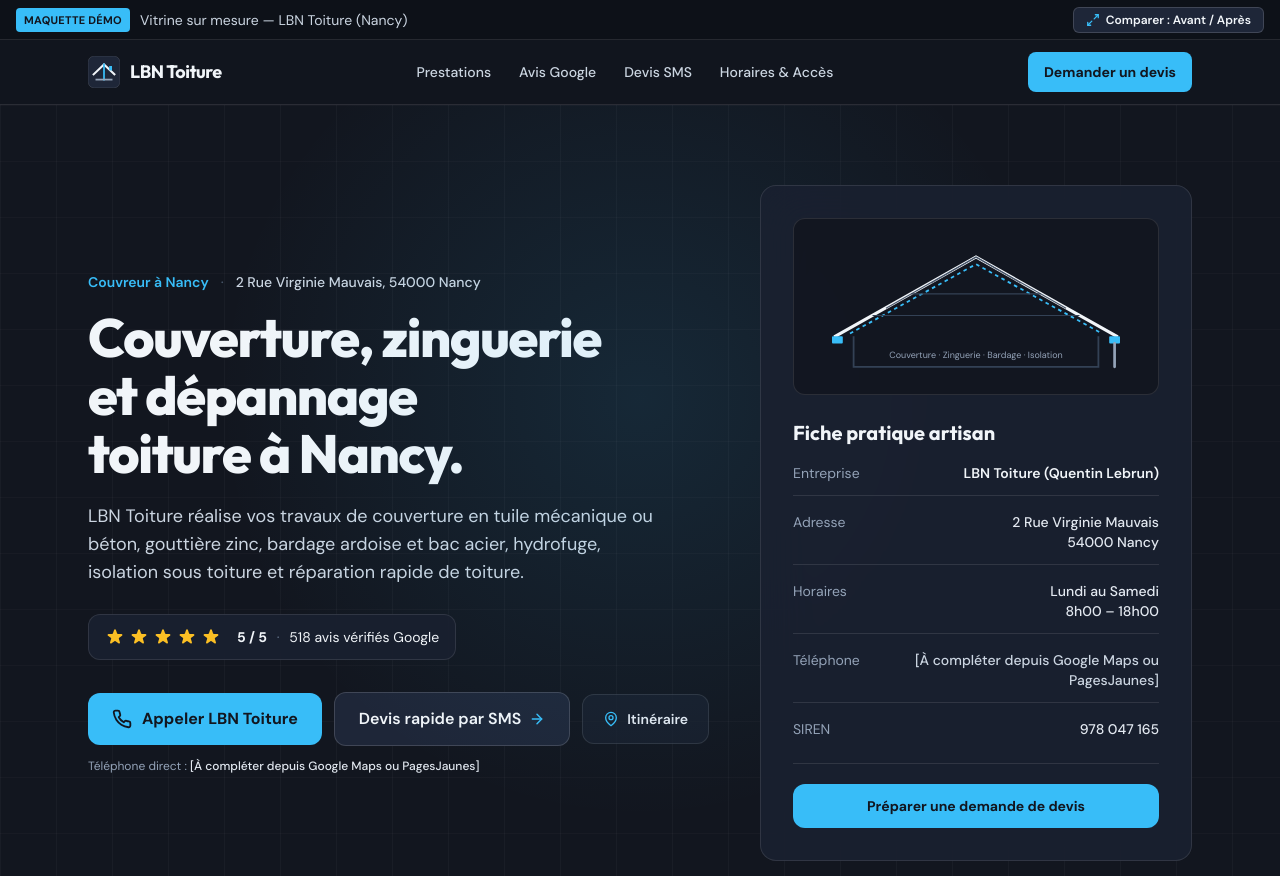
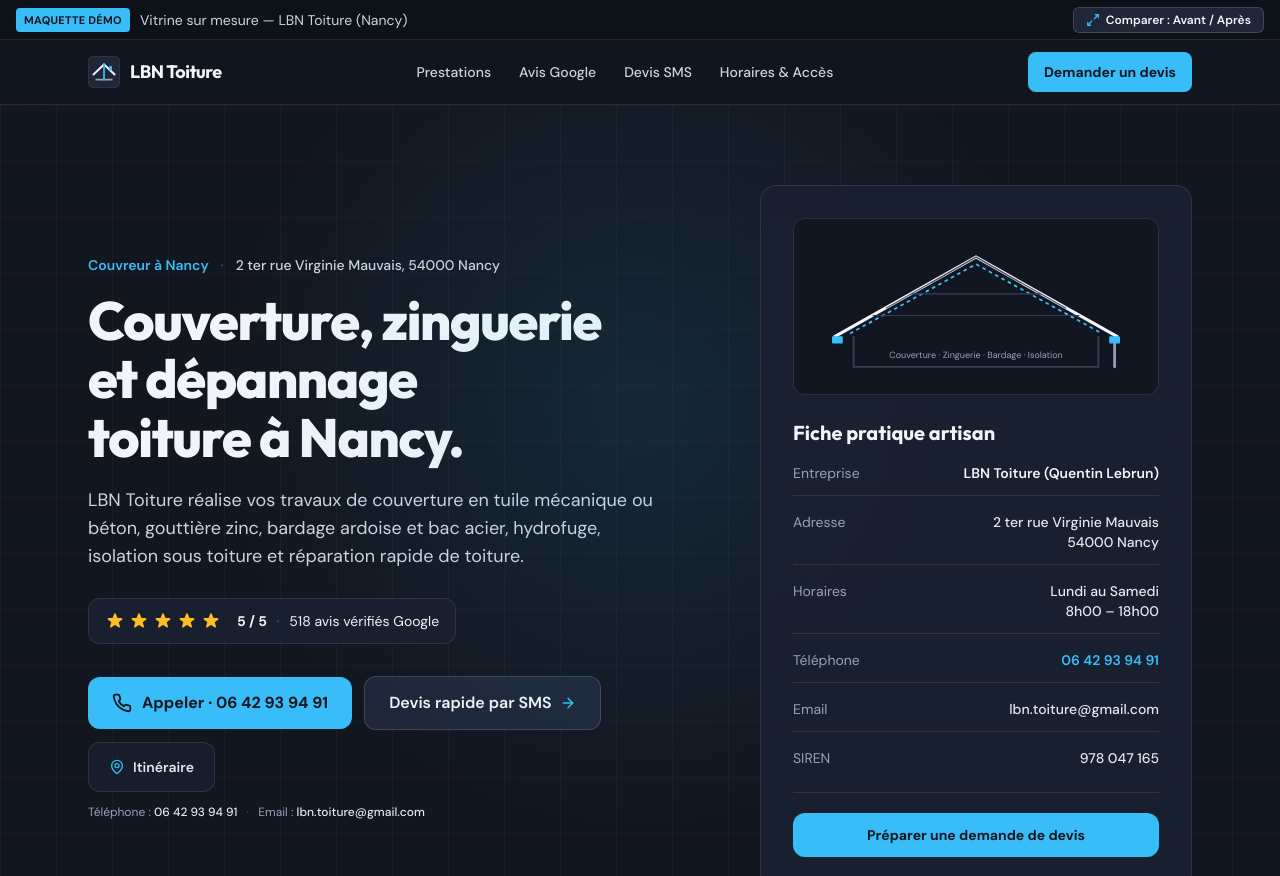
Before and after one commit to velox-studio-fr/LBN-Toiture, a plain HTML site: page index.html in a window 1280 px wide. Shown: the top 876 px of the page. Drawn offline with nearby package versions, Linux system fonts and the light colour scheme.

Commit message:
Update index.html

```diff
--- a/index.html
+++ b/index.html
@@ -6,7 +6,7 @@
     <title>LBN Toiture — Couvreur &amp; Zinguerie à Nancy (54000)</title>
     <meta
       name="description"
-      content="LBN Toiture à Nancy (2 Rue Virginie Mauvais, 54000) : couverture tuile mécanique et béton, gouttière zinc, bardage ardoise et bac acier, hydrofuge, isolation et dépannage toiture. Note Google 5/5 (518 avis vérifiés)."
+      content="LBN Toiture à Nancy (2 ter rue Virginie Mauvais, 54000) : couverture tuile mécanique et béton, gouttière zinc, bardage ardoise et bac acier, hydrofuge, isolation et dépannage toiture. Note Google 5/5 (518 avis vérifiés)."
     />
     <meta property="og:title" content="LBN Toiture — Couvreur à Nancy (54000)" />
     <meta
@@ -260,7 +260,7 @@
               <div class="flex flex-wrap items-center gap-x-3 gap-y-1 text-sm font-medium text-slate-300 mb-4">
                 <span class="text-steel-light font-semibold">Couvreur à Nancy</span>
                 <span aria-hidden="true" class="text-slate-600">·</span>
-                <span>2 Rue Virginie Mauvais, 54000 Nancy</span>
+                <span>2 ter rue Virginie Mauvais, 54000 Nancy</span>
               </div>
 
               <h1
@@ -297,13 +297,13 @@
               <!-- Actions rapides : Appel + Devis + Itinéraire -->
               <div class="flex flex-col sm:flex-row sm:flex-wrap items-stretch sm:items-center gap-3">
                 <a
-                  href="tel:+33XXXXXXXXX"
+                  href="tel:+33642939491"
                   class="inline-flex items-center justify-center gap-2.5 px-6 py-3.5 rounded-xl bg-steel-light hover:bg-steel-bright text-mineral-base font-bold text-base transition-colors whitespace-nowrap min-h-[48px]"
                 >
                   <svg class="w-5 h-5 shrink-0" viewBox="0 0 24 24" fill="none" stroke="currentColor" stroke-width="2.2" stroke-linecap="round" stroke-linejoin="round" aria-hidden="true">
                     <path d="M22 16.92v3a2 2 0 0 1-2.18 2 19.79 19.79 0 0 1-8.63-3.07 19.5 19.5 0 0 1-6-6 19.79 19.79 0 0 1-3.07-8.67A2 2 0 0 1 4.11 2h3a2 2 0 0 1 2 1.72 12.84 12.84 0 0 0 .7 2.81 2 2 0 0 1-.45 2.11L8.09 9.91a16 16 0 0 0 6 6l1.27-1.27a2 2 0 0 1 2.11-.45 12.84 12.84 0 0 0 2.81.7A2 2 0 0 1 22 16.92z" />
                   </svg>
-                  <span>Appeler LBN Toiture</span>
+                  <span>Appeler · 06 42 93 94 91</span>
                 </a>
 
                 <a
@@ -318,7 +318,7 @@
                 </a>
 
                 <a
-                  href="https://www.google.com/maps/search/?api=1&query=2+Rue+Virginie+Mauvais+54000+Nancy"
+                  href="https://www.google.com/maps/search/?api=1&query=2+ter+rue+Virginie+Mauvais+54000+Nancy"
                   target="_blank"
                   rel="noopener noreferrer"
                   class="inline-flex items-center justify-center gap-2 px-5 py-3.5 rounded-xl bg-mineral-elevated/70 hover:bg-mineral-soft text-slate-200 border border-white/10 font-semibold text-sm transition-colors whitespace-nowrap min-h-[48px]"
@@ -332,7 +332,9 @@
               </div>
 
               <p class="mt-3 text-xs text-slate-400">
-                Téléphone direct : <span class="font-medium text-slate-200">[À compléter depuis Google Maps ou PagesJaunes]</span>
+                Téléphone : <a href="tel:+33642939491" class="font-medium text-slate-200 hover:text-steel-light tabular-nums">06 42 93 94 91</a>
+                <span class="mx-1.5 text-slate-600">·</span>
+                Email : <a href="mailto:lbn.toiture@gmail.com" class="font-medium text-slate-200 hover:text-steel-light">lbn.toiture@gmail.com</a>
               </p>
             </div>
 
@@ -382,7 +384,7 @@
                     <div class="flex items-start justify-between gap-4 pb-3 border-b border-white/10">
                       <dt class="text-slate-400 shrink-0">Adresse</dt>
                       <dd class="text-right font-medium text-slate-200">
-                        2 Rue Virginie Mauvais<br />54000 Nancy
+                        2 ter rue Virginie Mauvais<br />54000 Nancy
                       </dd>
                     </div>
                     <div class="flex items-start justify-between gap-4 pb-3 border-b border-white/10">
@@ -393,8 +395,14 @@
                     </div>
                     <div class="flex items-start justify-between gap-4 pb-3 border-b border-white/10">
                       <dt class="text-slate-400 shrink-0">Téléphone</dt>
-                      <dd class="text-right font-medium text-slate-300">
-                        [À compléter depuis Google Maps ou PagesJaunes]
+                      <dd class="text-right font-semibold text-steel-light tabular-nums">
+                        <a href="tel:+33642939491" class="hover:underline">06 42 93 94 91</a>
+                      </dd>
+                    </div>
+                    <div class="flex items-start justify-between gap-4 pb-3 border-b border-white/10">
+                      <dt class="text-slate-400 shrink-0">Email</dt>
+                      <dd class="text-right font-medium text-slate-200">
+                        <a href="mailto:lbn.toiture@gmail.com" class="hover:text-steel-light hover:underline">lbn.toiture@gmail.com</a>
                       </dd>
                     </div>
                     <div class="flex items-start justify-between gap-4">
@@ -822,7 +830,7 @@
                   </p>
                 </div>
                 <a
-                  href="https://www.google.com/maps/search/?api=1&query=LBN+Toiture+2+Rue+Virginie+Mauvais+54000+Nancy"
+                  href="https://www.google.com/maps/search/?api=1&query=LBN+Toiture+2+ter+rue+Virginie+Mauvais+54000+Nancy"
                   target="_blank"
                   rel="noopener noreferrer"
                   class="inline-flex items-center justify-center px-4 py-2.5 rounded-lg bg-mineral-base hover:bg-mineral-elevated text-slate-100 text-sm font-semibold transition-colors whitespace-nowrap shrink-0"
@@ -988,7 +996,7 @@
                   <div class="grid sm:grid-cols-3 gap-3">
                     <a
                       id="sms-native-link"
-                      href="sms:+33XXXXXXXXX?body="
+                      href="sms:+33642939491?body="
                       class="sm:col-span-1 inline-flex items-center justify-center gap-2 px-4 py-3 rounded-xl bg-steel-dark hover:bg-steel-darkHover text-white font-semibold text-sm transition-colors text-center min-h-[44px]"
                     >
                       <span>Ouvrir SMS</span>
@@ -1003,7 +1011,7 @@
                     </button>
 
                     <a
-                      href="tel:+33XXXXXXXXX"
+                      href="tel:+33642939491"
                       class="sm:col-span-1 inline-flex items-center justify-center gap-2 px-4 py-3 rounded-xl bg-[#FAF9F6] border border-slate-400 hover:border-slate-900 text-slate-900 font-semibold text-sm transition-colors text-center min-h-[44px]"
                     >
                       <span>Appeler</span>
@@ -1045,8 +1053,9 @@
                   </div>
                 </dl>
               </div>
-              <p class="mt-6 text-xs text-slate-400">
-                Téléphone : [À compléter depuis Google Maps ou PagesJaunes]
+              <p class="mt-6 text-xs text-slate-300 space-y-1">
+                <span class="block">Téléphone : <a href="tel:+33642939491" class="text-steel-light font-semibold hover:underline tabular-nums">06 42 93 94 91</a></span>
+                <span class="block">Email : <a href="mailto:lbn.toiture@gmail.com" class="text-slate-200 hover:text-steel-light hover:underline">lbn.toiture@gmail.com</a></span>
               </p>
             </div>
 
@@ -1054,7 +1063,7 @@
               <div>
                 <p class="text-sm font-semibold text-steel-light mb-2">Localisation &amp; Zone d'intervention</p>
                 <h2 class="font-display font-bold text-2xl sm:text-3xl text-slate-100 mb-3">
-                  2 Rue Virginie Mauvais, 54000 Nancy
+                  2 ter rue Virginie Mauvais, 54000 Nancy
                 </h2>
                 <p class="text-slate-300 text-sm sm:text-base leading-relaxed max-w-xl mb-6">
                   Entreprise implantée à Nancy (Meurthe-et-Moselle) pour vos travaux de couverture, zinguerie, bardage et dépannage toiture.
@@ -1063,7 +1072,7 @@
 
               <div class="flex flex-col sm:flex-row sm:items-center gap-3 pt-4 border-t border-white/10">
                 <a
-                  href="https://www.google.com/maps/search/?api=1&query=2+Rue+Virginie+Mauvais+54000+Nancy"
+                  href="https://www.google.com/maps/search/?api=1&query=2+ter+rue+Virginie+Mauvais+54000+Nancy"
                   target="_blank"
                   rel="noopener noreferrer"
                   class="inline-flex items-center justify-center gap-2.5 px-6 py-3.5 rounded-xl bg-steel-light hover:bg-steel-bright text-mineral-base font-bold text-sm sm:text-base transition-colors whitespace-nowrap min-h-[48px]"
@@ -1095,7 +1104,7 @@
         <div>
           <p class="font-display font-bold text-slate-100 text-base">LBN Toiture</p>
           <p class="text-xs sm:text-sm text-slate-400 mt-1">
-            2 Rue Virginie Mauvais, 54000 Nancy · Lundi au Samedi, 8h à 18h · SIREN 978 047 165
+            2 ter rue Virginie Mauvais, 54000 Nancy · 06 42 93 94 91 · lbn.toiture@gmail.com · SIREN 978 047 165
           </p>
         </div>
 
@@ -1116,13 +1125,13 @@
     <!-- Bouton d'appel direct fixe en bas sur mobile -->
     <div class="md:hidden fixed bottom-4 inset-x-4 z-40 shadow-2xl">
       <a
-        href="tel:+33XXXXXXXXX"
+        href="tel:+33642939491"
         class="w-full inline-flex items-center justify-center gap-2.5 px-5 py-3.5 rounded-xl bg-steel-light hover:bg-steel-bright text-mineral-base font-bold text-base transition-colors min-h-[48px]"
       >
         <svg class="w-5 h-5 shrink-0" viewBox="0 0 24 24" fill="none" stroke="currentColor" stroke-width="2.2" stroke-linecap="round" stroke-linejoin="round" aria-hidden="true">
           <path d="M22 16.92v3a2 2 0 0 1-2.18 2 19.79 19.79 0 0 1-8.63-3.07 19.5 19.5 0 0 1-6-6 19.79 19.79 0 0 1-3.07-8.67A2 2 0 0 1 4.11 2h3a2 2 0 0 1 2 1.72 12.84 12.84 0 0 0 .7 2.81 2 2 0 0 1-.45 2.11L8.09 9.91a16 16 0 0 0 6 6l1.27-1.27a2 2 0 0 1 2.11-.45 12.84 12.84 0 0 0 2.81.7A2 2 0 0 1 22 16.92z" />
         </svg>
-        <span>Appeler LBN Toiture</span>
+        <span>Appeler · 06 42 93 94 91</span>
       </a>
     </div>
 
@@ -1235,9 +1244,10 @@
               <li><strong>Nom commercial :</strong> LBN Toiture</li>
               <li><strong>Dirigeant / Entrepreneur :</strong> Quentin Lebrun</li>
               <li><strong>Forme juridique :</strong> [À compléter depuis la fiche Annuaire des Entreprises]</li>
-              <li><strong>Adresse du siège :</strong> 2 Rue Virginie Mauvais, 54000 Nancy</li>
+              <li><strong>Adresse du siège :</strong> 2 ter rue Virginie Mauvais, 54000 Nancy</li>
               <li><strong>SIREN :</strong> 978 047 165 (SIRET et n° TVA : [Informations légales à compléter depuis la fiche officielle])</li>
-              <li><strong>Téléphone :</strong> [À compléter depuis Google Maps ou PagesJaunes]</li>
+              <li><strong>Téléphone :</strong> <a href="tel:+33642939491" class="text-steel-dark font-medium underline underline-offset-2 tabular-nums">06 42 93 94 91</a></li>
+              <li><strong>Email :</strong> <a href="mailto:lbn.toiture@gmail.com" class="text-steel-dark font-medium underline underline-offset-2">lbn.toiture@gmail.com</a></li>
               <li>
                 <strong>Fiche officielle :</strong>
                 <a
@@ -1282,8 +1292,8 @@
 
     <script>
       (function () {
-        // Numéro cible pour les liens tel: et sms: (à remplacer par le numéro réel vérifié)
-        const BUSINESS_PHONE = '+33XXXXXXXXX';
+        // Numéro cible pour les liens tel: et sms:
+        const BUSINESS_PHONE = '+33642939491';
 
         // 1. Barre de progression de lecture
         const progressBar = document.getElementById('scroll-progress');
```
